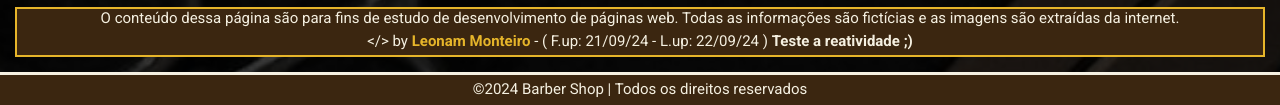
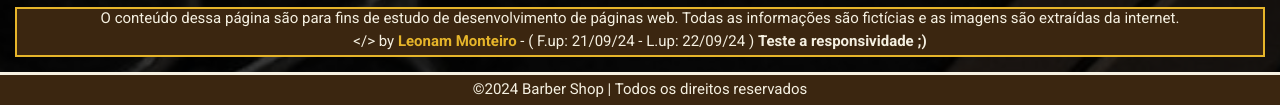
Before and after one commit to leonammonteiro/TKBarberShop, a plain HTML site: page index.html in a window 1280 px wide. Shown: the part 2438-2543 px from the top of the page. Drawn offline with Linux system fonts and the light colour scheme.

Commit message:
Update index.html

```diff
--- a/index.html
+++ b/index.html
@@ -121,7 +121,7 @@
                 <div class="observations">
                     <p>O conteúdo dessa página são para fins de estudo de desenvolvimento de páginas web. Todas as informações são fictícias e as imagens são extraídas da internet.</p>
                     <p>
-                        &lt;/> by <a href="https://github.com/leonammonteiro?tab=repositories" target="_blank"><b>Leonam Monteiro</b></a>  -  ( F.up: 21/09/24  -  L.up: 22/09/24 ) <strong>Teste a reatividade ;)</strong>
+                        &lt;/> by <a href="https://github.com/leonammonteiro?tab=repositories" target="_blank"><b>Leonam Monteiro</b></a>  -  ( F.up: 21/09/24  -  L.up: 22/09/24 ) <strong>Teste a responsividade ;)</strong>
                     </p>
                 </div>
             </div>
```
